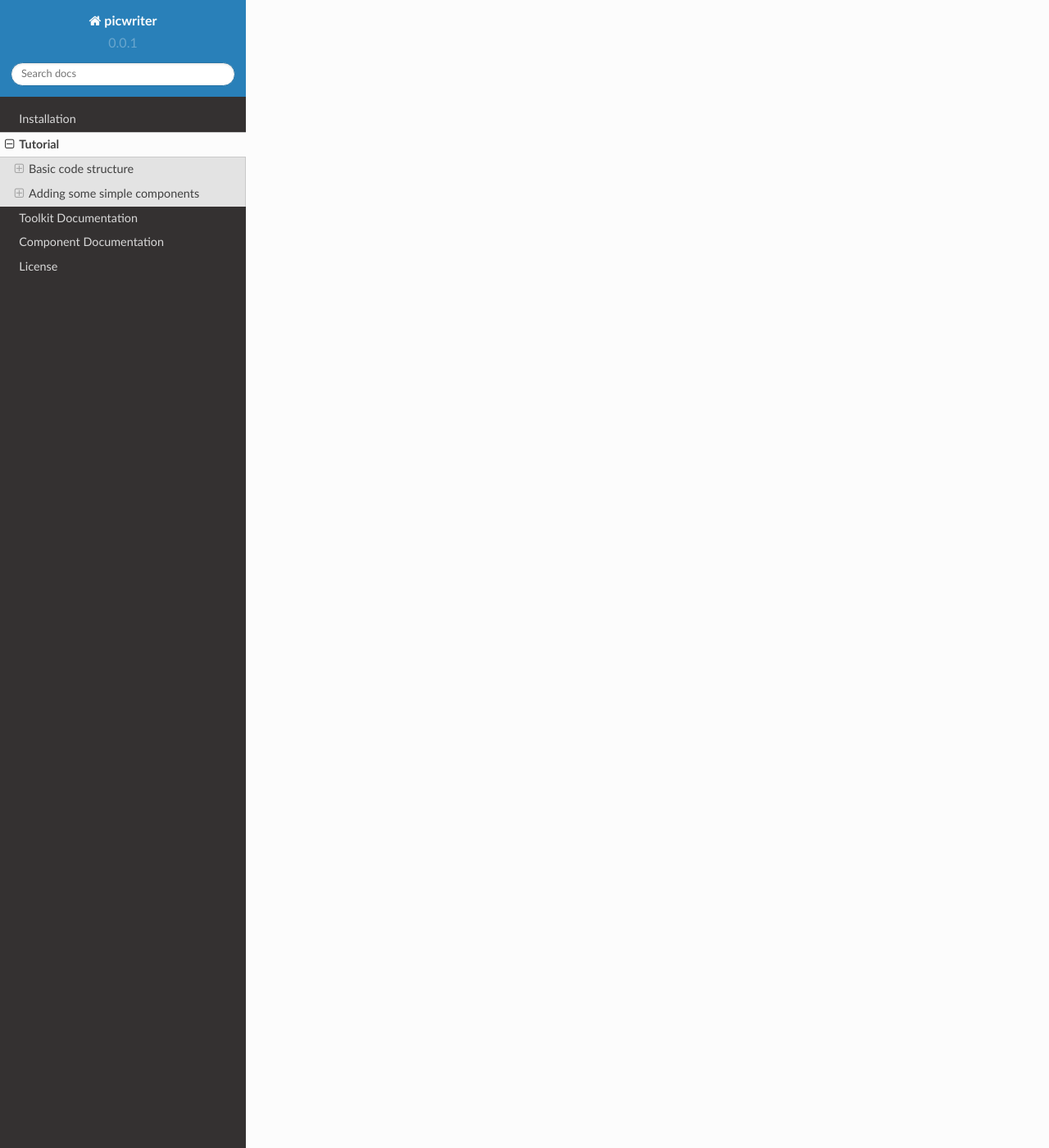
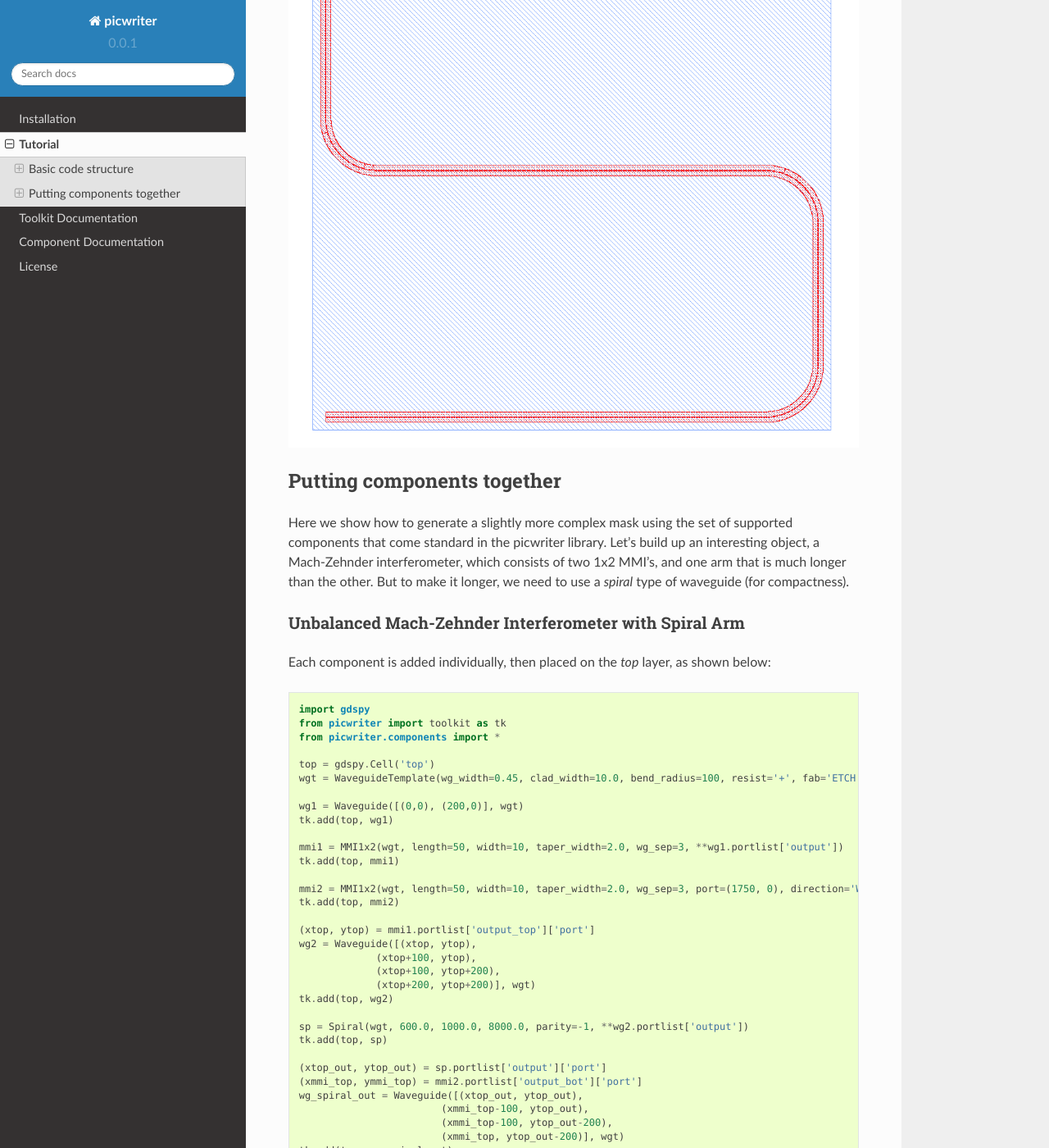
Before and after one commit to DerekK44/PICwriter, a Sphinx documentation site: the page built from docs/source/tutorial.rst, in a window 1280 px wide and 1400 px high, scrolled down 2135 px. Shown: the whole window at 82% size. Built offline with Sphinx 7.4.7 and the Read the Docs theme 2.0.0, drawn with Linux system fonts in a browser that asks for light colours; some of the changed text lies outside the part shown.

Commit message:
added tutorial for docs

```diff
--- a/docs/source/index.rst
+++ b/docs/source/index.rst
@@ -1,7 +1,7 @@
 PICwriter Documentation
 =======================
 
-Picwriter (Photonic-Integrated-Circuit Writer) is a Python module, built above the gdspy module, aimed at simplifying the process of designing complex masks for photonic integrated circuits through a prebuilt library of easy-to-implement PCells (technically all sub-classes of the gdspy Cell class). Supported blocks will include: waveguides, straight grating couplers, focusing grating couplers, tapers, multi-mode interferometers (MMI's), resonators, spiral structures, and more!
+Picwriter (Photonic-Integrated-Circuit Writer) is a free Python module, built above the gdspy module, aimed at simplifying the process of designing complex masks for photonic integrated circuits through a prebuilt library of easy-to-implement PCells (technically all sub-classes of the gdspy Cell class). Supported blocks include waveguides, straight grating couplers, focusing grating couplers, tapers, multi-mode interferometers (MMI's), resonators, spiral structures, and more that are coming soon!
 
 Features
 --------
@@ -15,6 +15,8 @@
 
 Contribute
 ----------
+
+This project got started because I wanted to make it easier to generate simple lithography masks for in-house fabrication of PICs at MIT.  If you find this project useful, or have ideas for new components to add to the library, please feel free to contribute to the project!
 
 - Issue Tracker: `github.com/DerekK88/PICwriter/issues <https://github.com/DerekK88/PICwriter/issues>`_
 - Source Code: `github.com/DerekK88/PICwriter <https://github.com/DerekK88/PICwriter>`_
--- a/docs/source/tutorial.rst
+++ b/docs/source/tutorial.rst
@@ -23,14 +23,19 @@
 
 Let's add a simple waveguide with a bend.  To do this, we only need a reference to a WaveguideTemplate reference, and a set of waypoints (i.e. a list of (x,y) tuples).  The WaveguideTemplate class specifies all important parameters, such as resist type, waveguide width, cladding width, bending radius, then the layer and datatype::
 
-    wgt = WaveguideTemplate(wg_width=0.45, clad_width=10.0, bend_radius=100, resist='+', fab='ETCH', layer=1, datatype=1)
-    wg=Waveguide([(50,0), (250,0), (250,500), (500,500)], wgt)
+    wgt = WaveguideTemplate(wg_width=0.45, clad_width=10.0, bend_radius=100, resist='+', fab='ETCH',
+                        	wg_layer=1, wg_datatype=0, clad_layer=2, clad_datatype=0)
+    wg = Waveguide([(25, 25), (975, 25), (975,500), (25,500),(25,975),(975,975)], wgt)
 
 We then add this to the top cell using the toolkit "add" method::
 
     tk.add(top, wg)
 
-This is simply a shortcut for the gdspy add method (which would look like `top.add(gdspy.CellReference(subcell))`.  Both are equivalent, though the first is slightly less typing.  Lastly, we can visualize everything by either visualizing with the built-in gdspy LayoutViewer, or exporting to a GDSII file in the working directory of your python script::
+This is simply a shortcut for the gdspy add method (which would look like `top.add(gdspy.CellReference(subcell))`.  Both are equivalent, though the first is slightly less typing.  To generate the mask according to the fab specifications (positive/negative resist, and fabrication type), we can call the `tk.build_mask()` function::
+
+    tk.build_mask(top, wgt, final_layer=3, final_datatype=0)
+
+This simply takes the waveguide layer and the cladding layer, then does the appropraite 'xor' operation (or just simply returns the waveguide layer).  Lastly, we can visualize everything by either visualizing with the built-in gdspy LayoutViewer, or exporting to a GDSII file in the working directory of your python script::
 
     gdspy.LayoutViewer()
     gdspy.write_gds('tutorial.gds', unit=1.0e-6, precision=1.0e-9)
@@ -47,22 +52,84 @@
     from picwriter.components import *
 
     top = gdspy.Cell("top")
-    wgt = WaveguideTemplate(wg_width=0.45, clad_width=10.0, bend_radius=100, resist='+', fab='ETCH', layer=1, datatype=1)
+    wgt = WaveguideTemplate(wg_width=0.45, clad_width=10.0, bend_radius=100, resist='+', fab='ETCH',
+                        	wg_layer=1, wg_datatype=0, clad_layer=2, clad_datatype=0)
 
     top.add(gdspy.Rectangle((0,0), (1000, 1000), layer=100, datatype=0))
-    wg=Waveguide([(50,0), (250,0), (250,500), (500,500)], wgt)
+    wg = Waveguide([(25, 25), (975, 25), (975,500), (25,500),(25,975),(975,975)], wgt)
     tk.add(top, wg)
+
+    tk.build_mask(top, wgt, final_layer=3, final_datatype=0)
+
     gdspy.LayoutViewer()
     gdspy.write_gds('tutorial.gds', unit=1.0e-6, precision=1.0e-9)
 
+The results should look like this, if we select only the final layer (3/0) and layer for the square (100/0):
 
+.. image:: imgs/tutorial1.png
 
-Adding some simple components
-=============================
+Putting components together
+===========================
 
-Here we show how to generate a slightly more complex mask using the set of supported components that come standard in the picwriter library.
+Here we show how to generate a slightly more complex mask using the set of supported components that come standard in the picwriter library.  Let's build up an interesting object, a Mach-Zehnder interferometer, which consists of two 1x2 MMI's, and one arm that is much longer than the other.  But to make it longer, we need to use a `spiral` type of waveguide (for compactness).
 
-Waveguides & Waveguide Templates
-++++++++++++++++++++++++++++++++
+Unbalanced Mach-Zehnder Interferometer with Spiral Arm
+++++++++++++++++++++++++++++++++++++++++++++++++++++++
 
-Stay tuned for more content, coming soon!
+Each component is added individually, then placed on the `top` layer, as shown below::
+
+    import gdspy
+    from picwriter import toolkit as tk
+    from picwriter.components import *
+
+    top = gdspy.Cell('top')
+    wgt = WaveguideTemplate(wg_width=0.45, clad_width=10.0, bend_radius=100, resist='+', fab='ETCH', wg_layer=1, wg_datatype=0, clad_layer=2, clad_datatype=0)
+
+    wg1 = Waveguide([(0,0), (200,0)], wgt)
+    tk.add(top, wg1)
+
+    mmi1 = MMI1x2(wgt, length=50, width=10, taper_width=2.0, wg_sep=3, **wg1.portlist['output'])
+    tk.add(top, mmi1)
+
+    mmi2 = MMI1x2(wgt, length=50, width=10, taper_width=2.0, wg_sep=3, port=(1750, 0), direction='WEST')
+    tk.add(top, mmi2)
+
+    (xtop, ytop) = mmi1.portlist['output_top']['port']
+    wg2 = Waveguide([(xtop, ytop),
+                 (xtop+100, ytop),
+                 (xtop+100, ytop+200),
+                 (xtop+200, ytop+200)], wgt)
+    tk.add(top, wg2)
+
+    sp = Spiral(wgt, 600.0, 1000.0, 8000.0, parity=-1, **wg2.portlist['output'])
+    tk.add(top, sp)
+
+    (xtop_out, ytop_out) = sp.portlist['output']['port']
+    (xmmi_top, ymmi_top) = mmi2.portlist['output_bot']['port']
+    wg_spiral_out = Waveguide([(xtop_out, ytop_out),
+                            (xmmi_top-100, ytop_out),
+                            (xmmi_top-100, ytop_out-200),
+                            (xmmi_top, ytop_out-200)], wgt)
+    tk.add(top, wg_spiral_out)
+
+    (xbot, ybot) = mmi1.portlist['output_bot']['port']
+    wg3 = Waveguide([(xbot, ybot),
+                 (xbot+100, ybot),
+                 (xbot+100, ybot-200),
+                 (xmmi_top-100, ybot-200),
+                 (xmmi_top-100, ybot),
+                 (xmmi_top, ybot)], wgt)
+    tk.add(top, wg3)
+
+    wg_out = Waveguide([mmi2.portlist['input']['port'],
+                    (mmi2.portlist['input']['port'][0]+200, mmi2.portlist['input']['port'][1])], wgt)
+    tk.add(top, wg_out)
+
+    tk.build_mask(top, wgt, final_layer=3, final_datatype=0)
+
+    gdspy.LayoutViewer()
+    gdspy.write_gds('tutorial2.gds', unit=1.0e-6, precision=1.0e-9)
+
+The resulting GDSII file looks like this:
+
+.. image:: imgs/tutorial2.png
```
Also changed, not shown: other parts of docs/source/tutorial.rst (+1 -1 lines), docs/source/installation.rst (+5 -5 lines), docs/source/imgs/tutorial1.png (added), docs/source/imgs/tutorial2.png (added), 4 other files.
